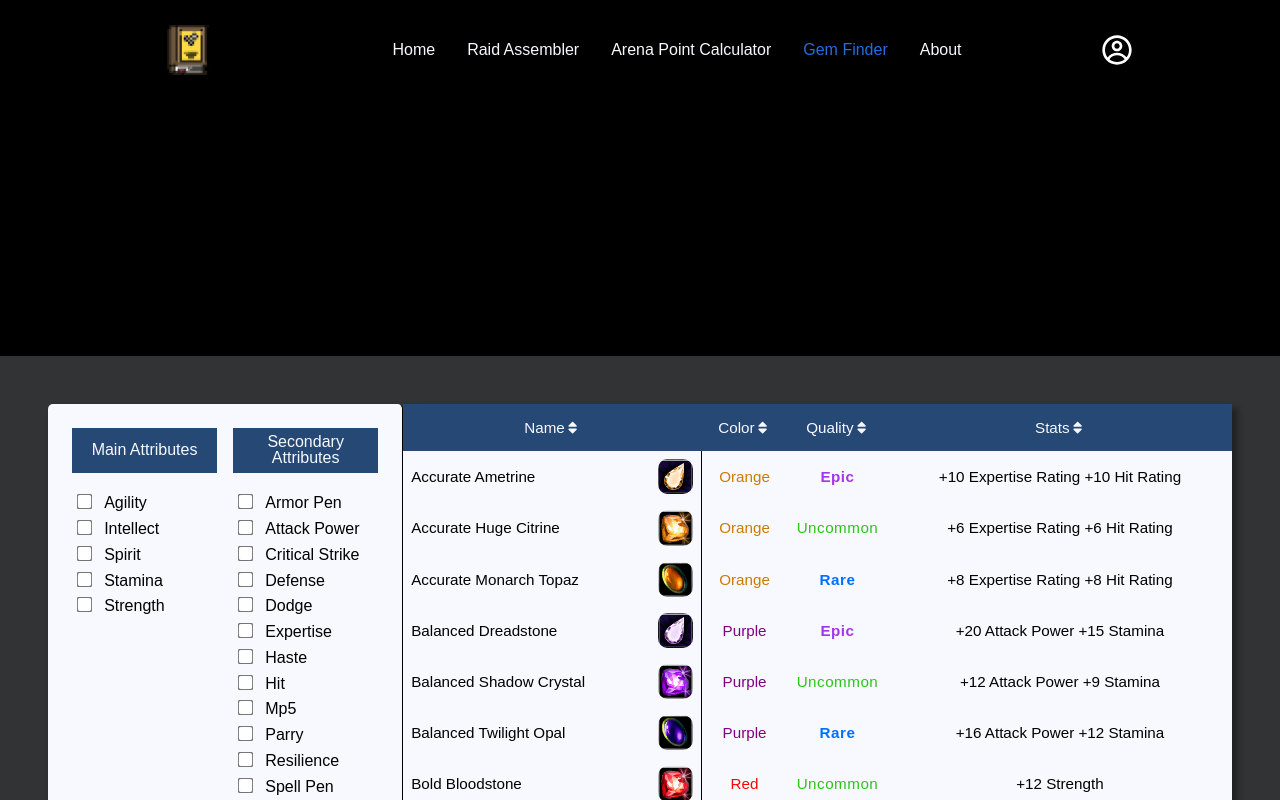
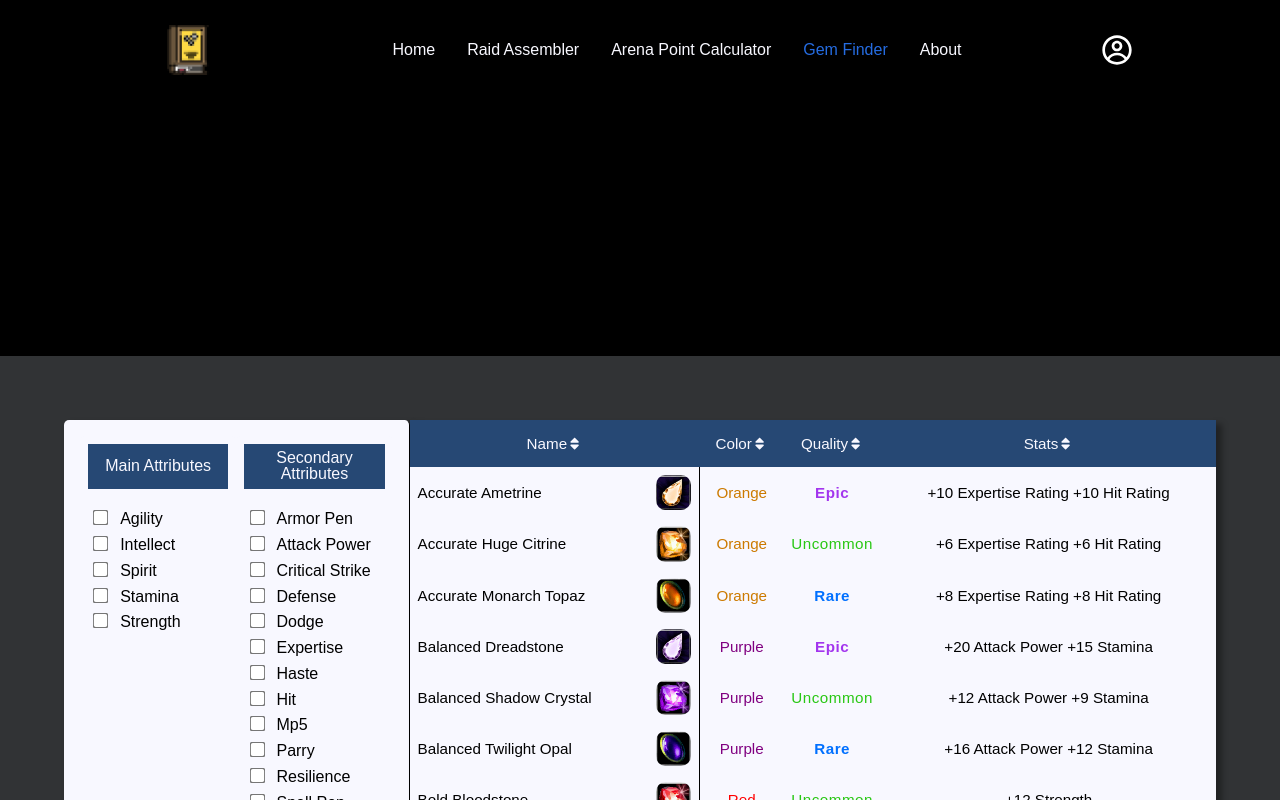
Before and after one commit to MarcusMohns/Codex-Online, a React (Create React App) app: page /gemfinder in a window 1280 px wide. Shown: the top 800 px of the page. Built offline with nearby package versions, Linux system fonts and the light colour scheme.

Commit message:
branch-test

```diff
--- a/src/components/styles/GemFinder.styled.js
+++ b/src/components/styles/GemFinder.styled.js
@@ -11,7 +11,7 @@ export const Main = styled.main`
   max-width: 100vw;
   min-height: 75vw;
   margin: auto;
-  padding: 3rem;
+  padding: 4rem;
   margin-top: 20%;
   box-shadow: 3px 5px 10px -2px rgba(0, 0, 0, 0.6);
   font-size: 1rem;
```
